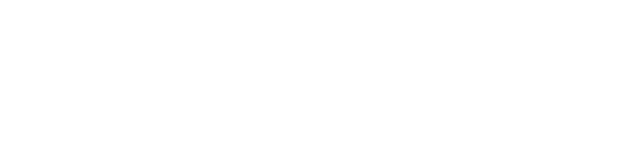
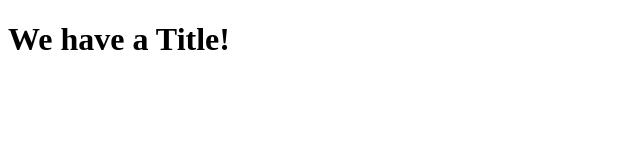
Before and after one commit to edowardo/github-101, a plain HTML site: page index.html in a window 1280 px wide. Shown: the whole page, without its empty margins (0-640 px from the left). Drawn offline with Linux system fonts and the light colour scheme.

Commit message:
Title added

```diff
--- a/index.html
+++ b/index.html
@@ -4,6 +4,6 @@
 	<title>Coming soon... Eddo's Super World</title>
 </head>
 <body>
-
+	<h1>We have a Title!</h1>
 </body>
 </html>
```
